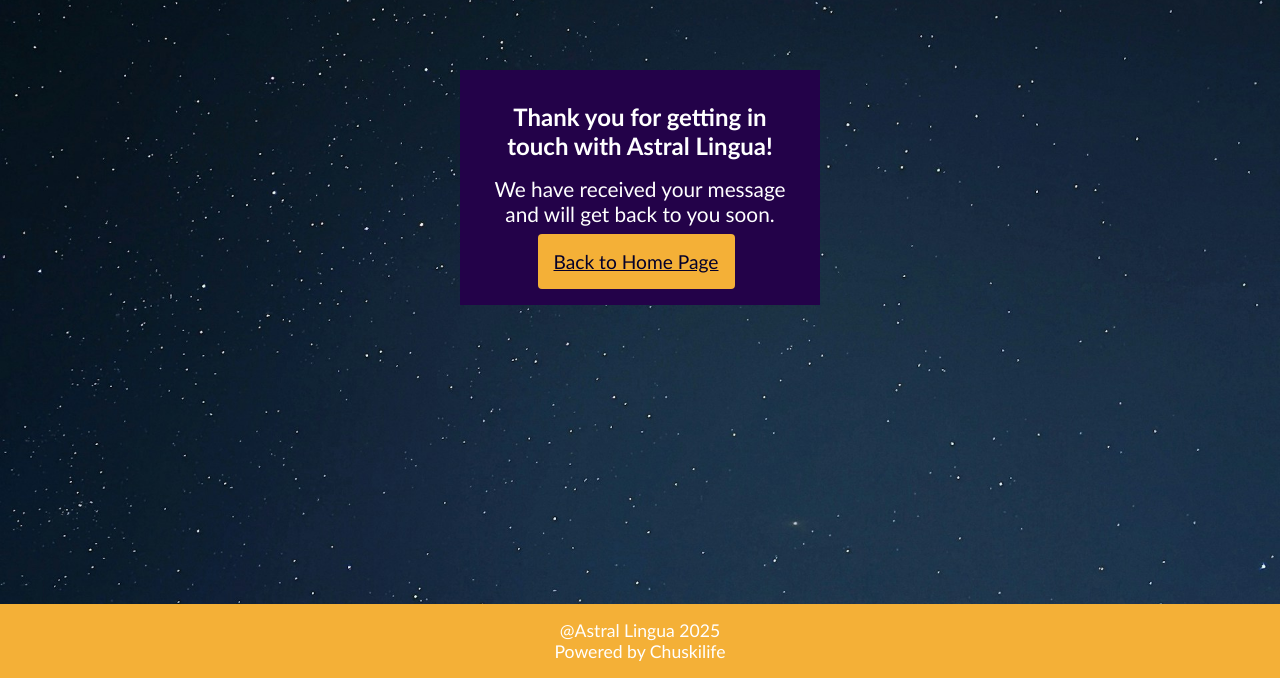
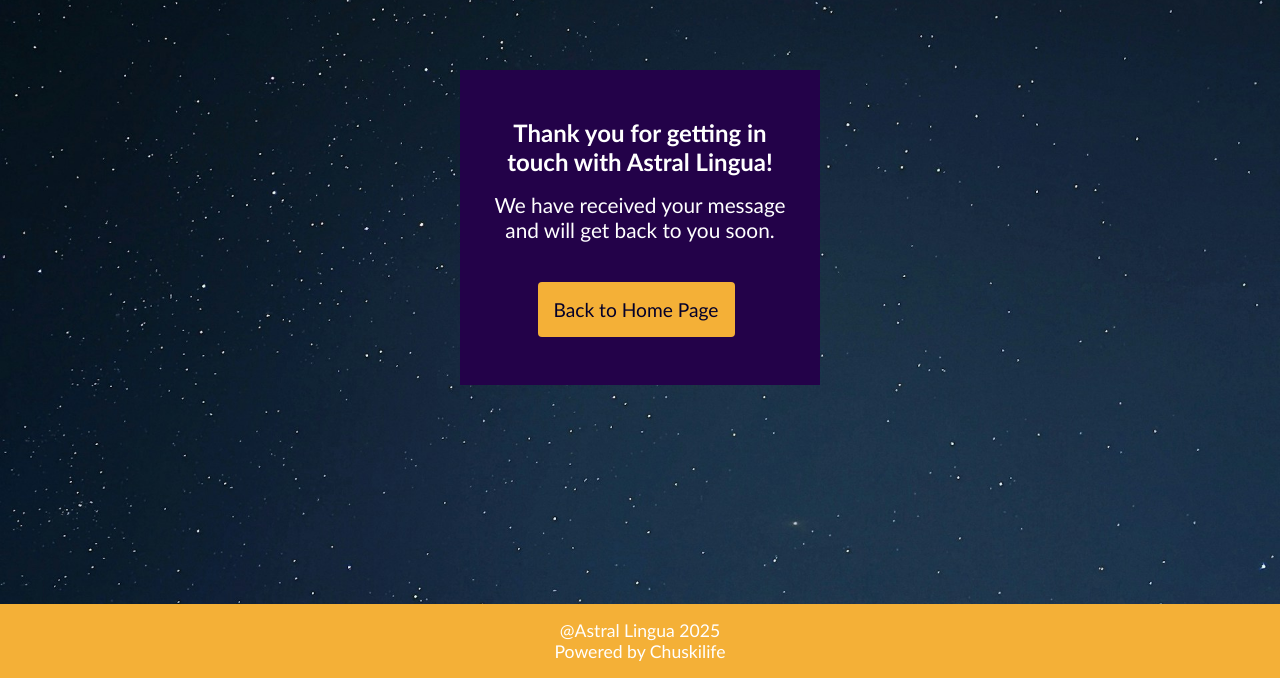
Before and after one commit to jorgeoliart/al-comingsoon-v2, a website built with Vite: page thankyou.html in a window 1280 px wide. Shown: the part 122-800 px from the top of the page. Built offline with nearby package versions, Linux system fonts and the light colour scheme.

Commit message:
Adjust format in success message

```diff
--- a/src/style.css
+++ b/src/style.css
@@ -265,11 +265,11 @@
   background-color: var(--color-light-blue);
 }
 
-/* Form success message */
+/* --- Form success message --- */
 
 .success-message-container {
   background-color: var(--color-dark-purple);
-  padding: var(--space-lg) var(--space-md);
+  padding: var(--space-xl) var(--space-md);
   text-align: center;
   margin-top: var(--space-xl);
   width: 90%;
@@ -288,6 +288,8 @@
 
 .success-message-container .success-back-button {
   font-size: 1.2rem;
+  display: inline-block;
+  text-decoration: none;
 
 }
 
```
Also changed, not shown: dist/index.html.
